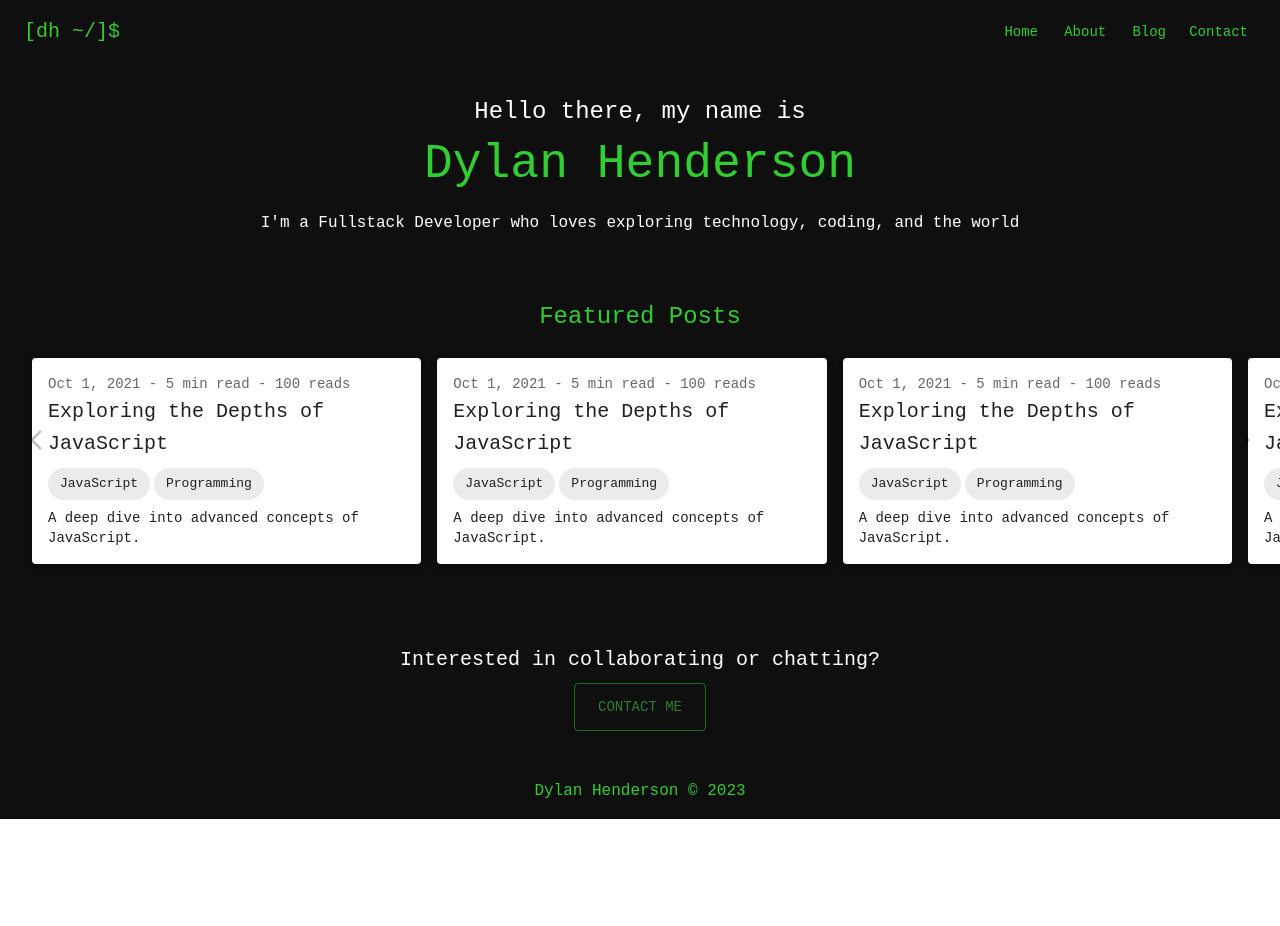
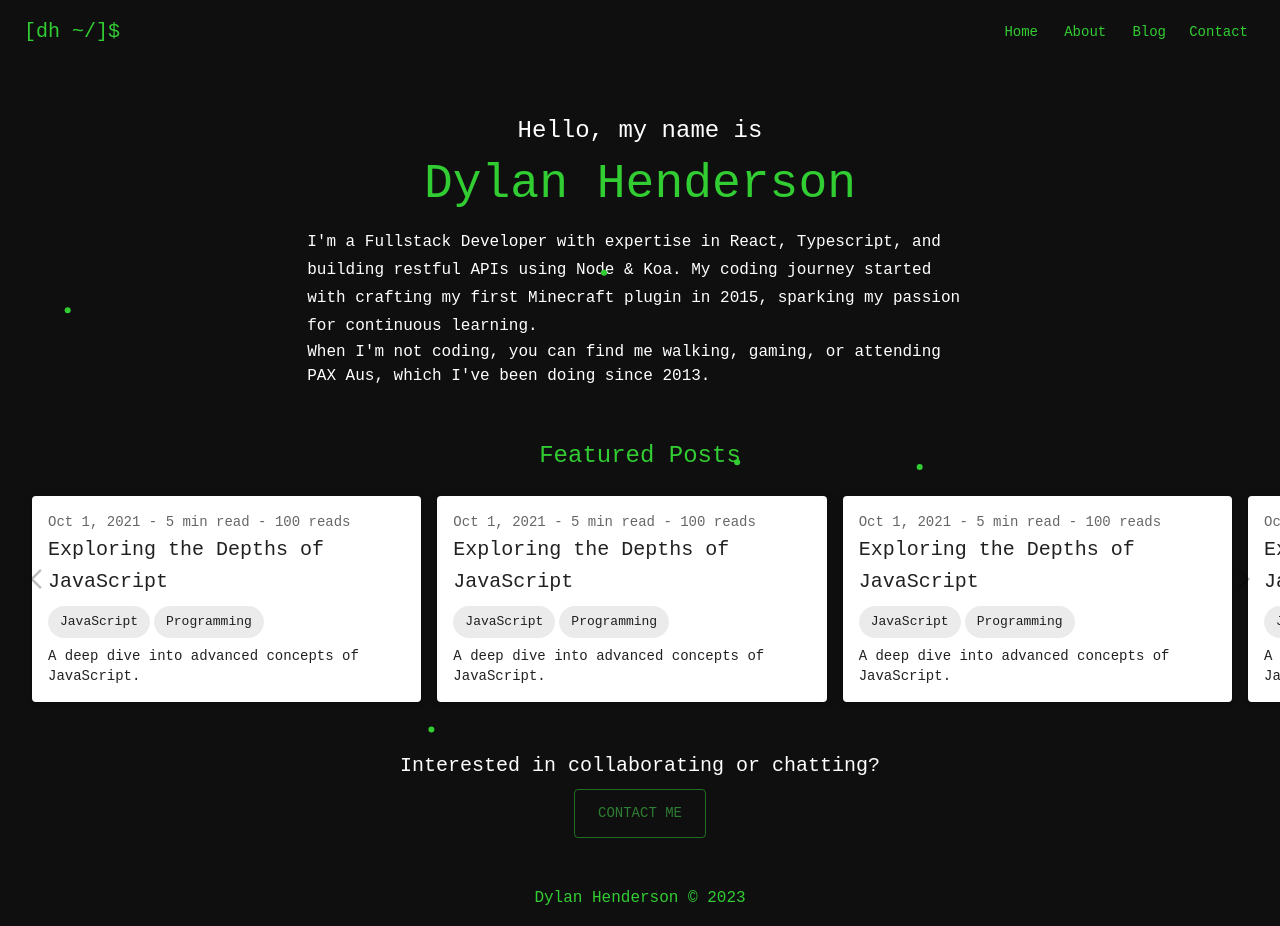
Before and after one commit to Dyltom/iamdylan.dev, a Next.js app: page / in a window 1280 px wide. Before the commit the page ends 819 px from the top, so only its background shows below. Built offline with nearby package versions, Linux system fonts and the light colour scheme.

Commit message:
added particles and uplifts to homepage text

```diff
--- a/package.json
+++ b/package.json
@@ -21,6 +21,8 @@
     "react": "^18",
     "react-dom": "^18",
     "react-material-ui-carousel": "^3.4.2",
+    "react-tsparticles": "^2.12.2",
+    "tsparticles": "^2.12.0",
     "typed.js": "^2.1.0"
   },
   "devDependencies": {
--- a/src/app/layout.tsx
+++ b/src/app/layout.tsx
@@ -2,6 +2,7 @@
 import { Box } from '@mui/material';
 import Footer from '../components/Footer';
 import NavigationBar from '../components/NavigationBar';
+import ParticleBackground from '../components/Particles';
 import ThemeRegistry from '../components/ThemeRegistry/ThemeRegistry';
 
 export const metadata = {
@@ -18,12 +19,15 @@ export default function RootLayout({
   return (
     <html lang="en">
       <body>
+        <ParticleBackground />
+
         <ThemeRegistry>
           <Box
             sx={{
               display: 'grid',
               gridTemplateRows: 'auto 1fr auto', // Header, content, footer
               minHeight: '100vh',
+              bgColor: 'primary.main',
             }}
           >
             <NavigationBar />
--- a/src/app/page.tsx
+++ b/src/app/page.tsx
@@ -104,22 +104,34 @@ export default function HomePage() {
     <Box sx={{ flexGrow: 1, bgcolor: 'primary.main' }}>
       {/* Minimalist Hero Section */}
       <Box
-        sx={{ textAlign: 'center', padding: 4, color: 'primary.contrastText' }}
+        sx={{
+          textAlign: 'center',
+          padding: '4vw',
+          color: 'primary.contrastText',
+          maxWidth: '60vw',
+          margin: '0 auto', // Center the box horizontally
+        }}
       >
         <Typography variant="h5" gutterBottom>
-          Hello there, my name is
+          Hello, my name is
         </Typography>
         <Typography variant="h3" color="secondary" gutterBottom>
           Dylan Henderson
         </Typography>
-        <Typography variant="subtitle1">
-          I'm a Fullstack Developer who loves exploring technology, coding, and
-          the world
+        <Typography variant="subtitle1" align="left">
+          I'm a Fullstack Developer with expertise in React, Typescript, and
+          building restful APIs using Node & Koa. My coding journey started with
+          crafting my first Minecraft plugin in 2015, sparking my passion for
+          continuous learning.
+        </Typography>
+        <Typography align="left">
+          When I'm not coding, you can find me walking, gaming, or attending PAX
+          Aus, which I've been doing since 2013.
         </Typography>
       </Box>
 
       {/* Featured Blog Posts Carousel */}
-      <Box sx={{ bgcolor: 'primary.main', py: 4, position: 'relative' }}>
+      <Box sx={{ position: 'relative' }}>
         <Typography
           variant="h5"
           gutterBottom
--- /dev/null
+++ b/src/components/Particles/index.tsx
@@ -0,0 +1,38 @@
+'use client';
+
+import { useCallback } from 'react';
+import Particles from 'react-tsparticles';
+import { loadFull } from 'tsparticles';
+import { Engine, ISourceOptions } from 'tsparticles-engine';
+
+const ParticleBackground: React.FC = () => {
+  const particlesInit = useCallback(async (engine: Engine) => {
+    await loadFull(engine);
+  }, []);
+
+  const options: ISourceOptions = {
+    fullScreen: true,
+    fpsLimit: 60,
+    particles: {
+      number: {
+        value: 5,
+      },
+      color: {
+        value: '#32CD32',
+      },
+      links: {
+        enable: true,
+        color: '#32CD32', // Neon green color
+        distance: 150,
+      },
+      move: {
+        enable: true,
+        speed: 1.5,
+      },
+    },
+  };
+
+  return <Particles id="tsparticles" init={particlesInit} options={options} />;
+};
+
+export default ParticleBackground;
```
Also changed, not shown: 1 other file (tests, documents, lock files or other folders).
